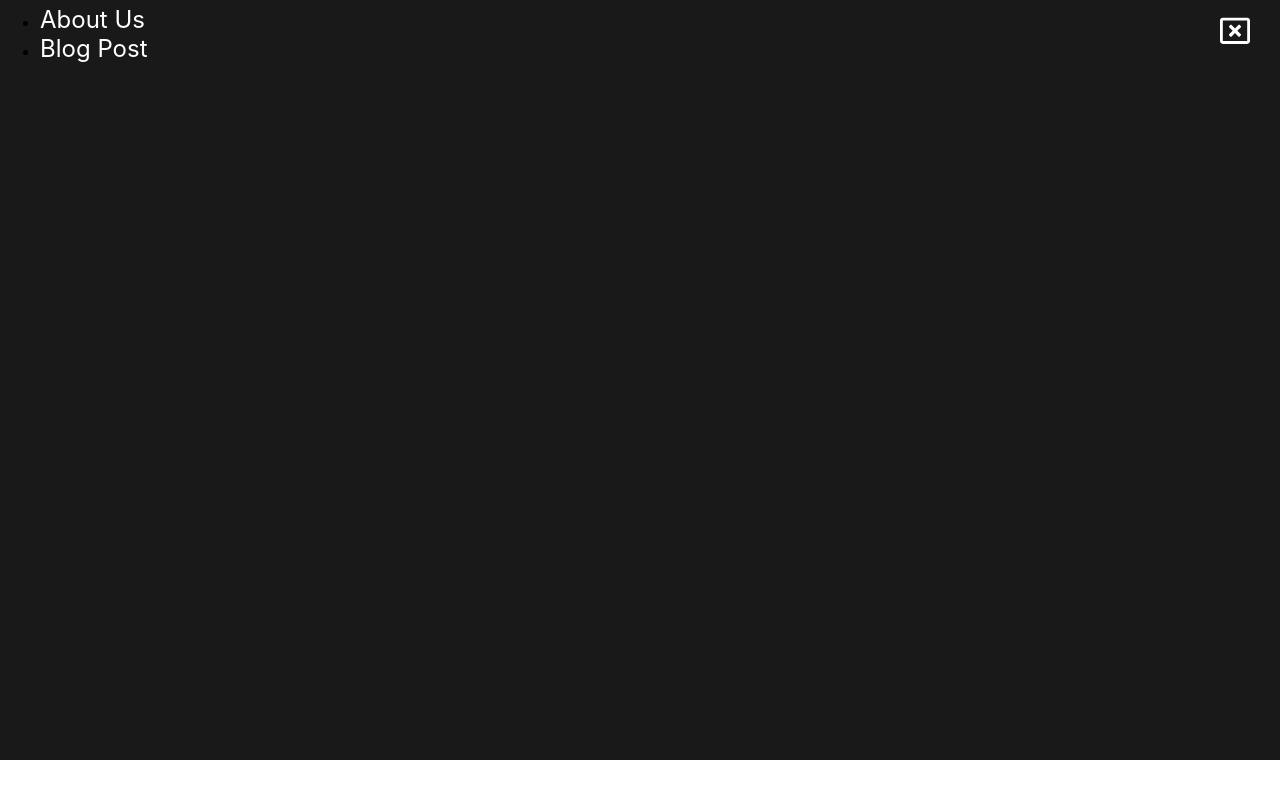
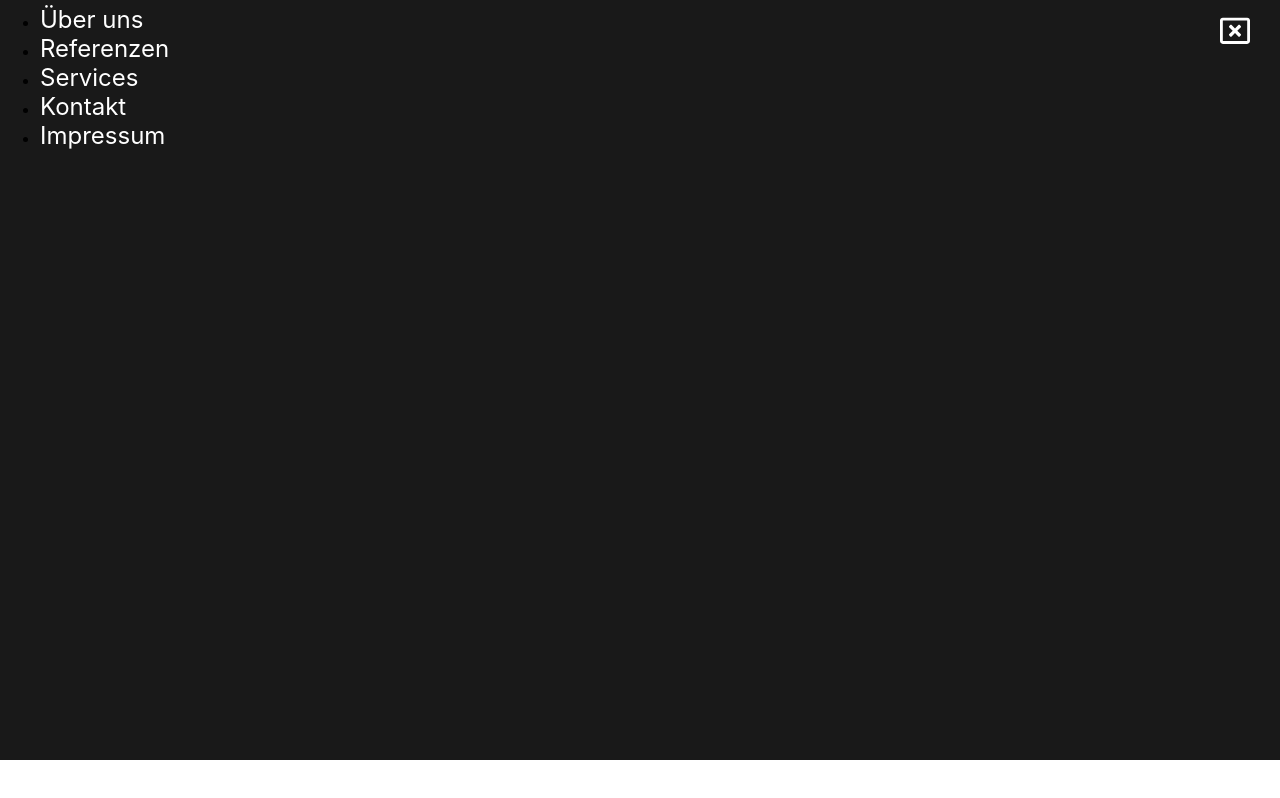
Before and after one commit to Moskill/cbmedia, a Next.js app: page /components/header/respNav/RespNavOverlay in a window 1280 px wide. Built offline with nearby package versions, Linux system fonts and the light colour scheme.

Commit message:
routing wurde weiter gemacht

```diff
--- a/pages/components/header/respNav/RespNavOverlay.jsx
+++ b/pages/components/header/respNav/RespNavOverlay.jsx
@@ -19,12 +19,27 @@ const RespNavOverlay = (props) => {
           </li>
           <li>
             <Link href="/about">
-              <a className={classes['router-link']}>About Us</a>
+              <a className={classes['router-link']}>Über uns</a>
             </Link>
           </li>
           <li>
-            <Link href="/blog/hello-world">
-              <a className={classes['router-link']}>Blog Post</a>
+            <Link href="/Referenzen">
+              <a className={classes['router-link']}>Referenzen</a>
+            </Link>
+          </li>
+          <li>
+            <Link href="/Services">
+              <a className={classes['router-link']}>Services</a>
+            </Link>
+          </li>
+          <li>
+            <Link href="/Kontakt">
+              <a className={classes['router-link']}>Kontakt</a>
+            </Link>
+          </li>
+          <li>
+            <Link href="/impressum">
+              <a className={classes['router-link']}>Impressum</a>
             </Link>
           </li>
         </ul>
```
